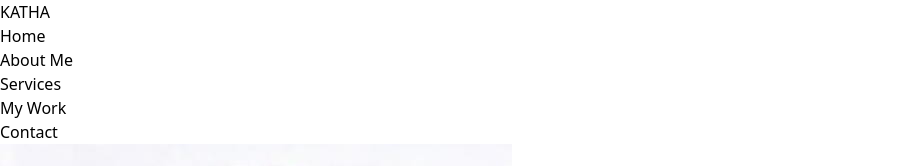
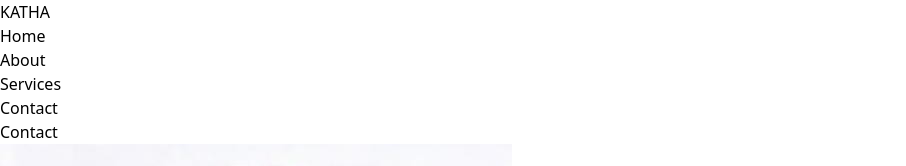
Before and after one commit to katha922/99DaysWithCPC, a React (Vite) app in the folder Day41/: page / in a window 1280 px wide. Shown: the top 166 px of the page, without its empty margins (0-906 px from the left). Built offline with nearby package versions, Linux system fonts and the light colour scheme.

Commit message:
added scrolling

```diff
--- a/Day41/package.json
+++ b/Day41/package.json
@@ -13,6 +13,7 @@
     "react": "^18.3.1",
     "react-dom": "^18.3.1",
     "react-icons": "^5.4.0",
+    "react-scroll": "^1.9.0",
     "react-typed": "^2.0.12"
   },
   "devDependencies": {
--- a/Day41/src/components/About.jsx
+++ b/Day41/src/components/About.jsx
@@ -2,7 +2,7 @@
 
 const About = () => {
     return (
-        <div>
+        <div name="About">
             <h1 className="font-bold text-2xl text-center mt-20">About Me</h1>
             <p className="text-center mt-4 text-slate-600 mb-10">Lorem ipsum dolor sit amet consectetur adipisicing elit.<br></br> Adipisci doloremque expedita ipsam hic tempore rem<br></br> accusamus quae beatae cum natus!</p>
             <div className="flex justify-center mb-10 gap-8">
--- a/Day41/src/components/Banner.jsx
+++ b/Day41/src/components/Banner.jsx
@@ -8,7 +8,7 @@ import { ReactTyped } from "react-typed";
 
 const Banner = () => {
     return (
-        <div>
+        <div name="Home">
            <div className="flex items-center justify-center mt-20 ">
                <div className="">
                    <img src={image} className="h-40 w-40 rounded-full" alt="" />
--- a/Day41/src/components/Contact.jsx
+++ b/Day41/src/components/Contact.jsx
@@ -2,12 +2,12 @@
 
 const Contact = () => {
     return (
-        <div className="max-w-screen-2xl mx-auto px-4 md:px-20 my-16">
+        <div name="Contact" className="max-w-screen-2xl mx-auto px-4 md:px-20 my-16">
             <h1 className="font-bold text-2xl text-center mt-20">Contact Me</h1>
             <p className="text-center mt-4 text-slate-600 mb-10">Please fill out the form bellow to contact me</p>
             <div className="justify-center flex">
-                <form action="">
-                    <h1>Send Your Message</h1>
+                <form action="" className="bg-slate-200 w-96 p-10">
+                    <h1 className="font-semibold">Send Your Message</h1>
                     <div>
                         <label className="block text-gray-700 text-sm font-bold mb-2 mt-2" htmlFor="name">Name</label>
                         <input className="shadow border rounded py-2 w-full px-3 appearance-none" id="name" type="text" placeholder="Name"></input>
@@ -20,6 +20,7 @@ const Contact = () => {
                         <label className="block text-gray-700 text-sm font-bold mb-2 mt-2" htmlFor="name">Message</label>
                         <input className="shadow border rounded py-2 w-full px-3 appearance-none" id="name" type="text" placeholder="Message"></input>
                     </div>
+                    <button className="bg-blue-600 p-1 font-semibold mt-2 rounded text-white">Send</button>
                 </form>
             </div>
 
--- a/Day41/src/components/Navbar.jsx
+++ b/Day41/src/components/Navbar.jsx
@@ -1,6 +1,26 @@
 
+import {Link} from "react-scroll"
 
 const Navbar = () => {
+
+    const navItems=[
+        {
+            id: 1,
+            text: "Home",
+        },
+        {
+            id: 2,
+            text: "About",
+        },
+        {
+            id: 3,
+            text: "Services",
+        },
+        {
+            id:4,
+            text: "Contact",
+        }
+    ]
     return (
         <nav className="justify-around flex items-center shadow-md h-16">
             <div>
@@ -8,10 +28,20 @@ const Navbar = () => {
             </div>
             <div>
                 <ul className="flex gap-8 font-serif cursor-pointer">
-                    <a><li className="hover:text-blue-800">Home</li></a>
+                    {/* <a><li className="hover:text-blue-800">Home</li></a>
                     <a><li className="hover:text-blue-800">About Me</li></a>
                     <a><li className="hover:text-blue-800">Services</li></a>
-                    <a><li className="hover:text-blue-800">My Work</li></a>
+                    <a><li className="hover:text-blue-800">My Work</li></a> */}
+
+                    {navItems.map(({id,text})=>(
+                        <li className="hover:text-blue-800" key={id}>
+                            <Link to={text}
+                            smooth={true}
+                            duration={500}
+                            offset={-70}
+                            activeClass="active">{text}</Link>
+                            </li>
+                    ))}
                 </ul>
             </div>
             <div>
--- a/Day41/src/components/Services.jsx
+++ b/Day41/src/components/Services.jsx
@@ -2,7 +2,7 @@ import service from "../../public/images/services.webp"
 
 const Services = () => {
     return (
-        <div>
+        <div name="Services">
             <h1 className="font-bold text-2xl text-center mt-20 mb-10">Services</h1>
             <div className="grid grid-cols-1 sm:grid-cols-2 lg:grid-cols-3 gap-6 p-6 mx-8">
                 <div className="bg-white shadow-lg rounded-lg overflow-hidden">
```
Also changed, not shown: 1 other file (tests, documents, lock files or other folders).
